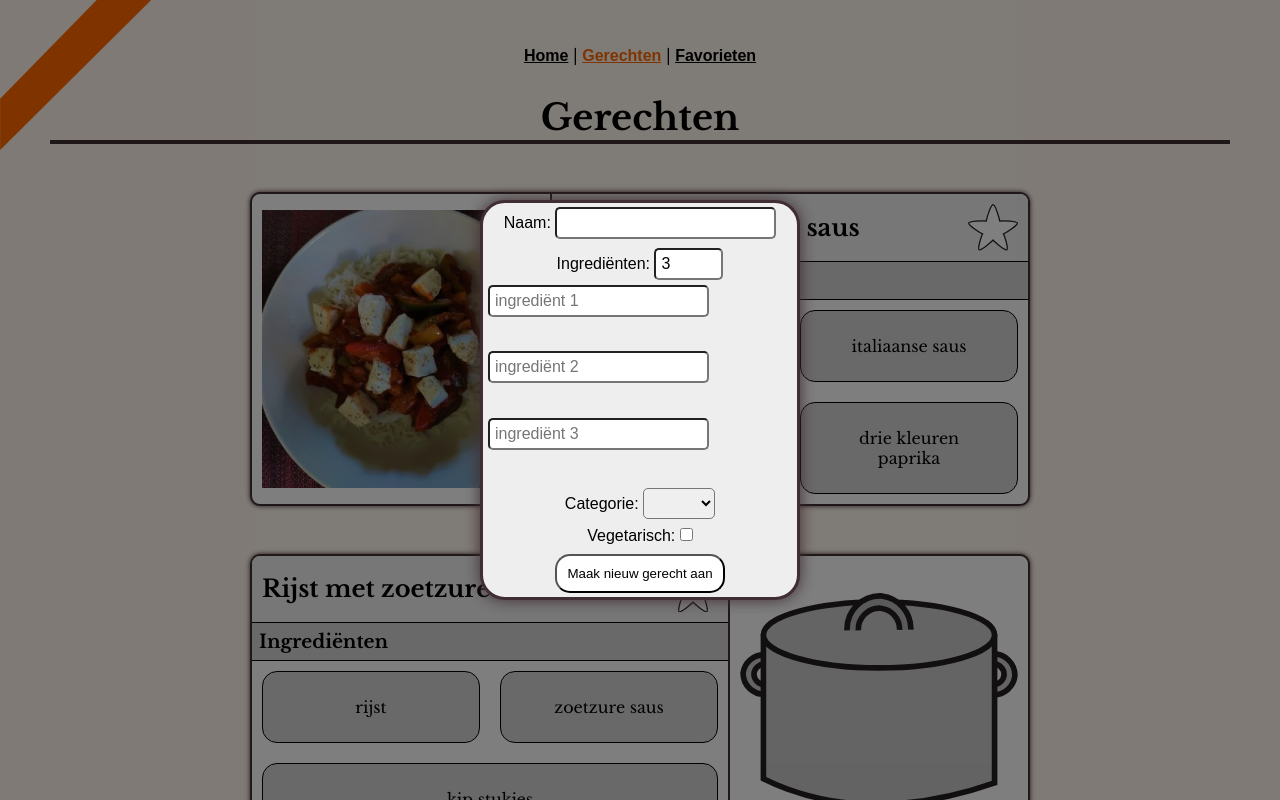
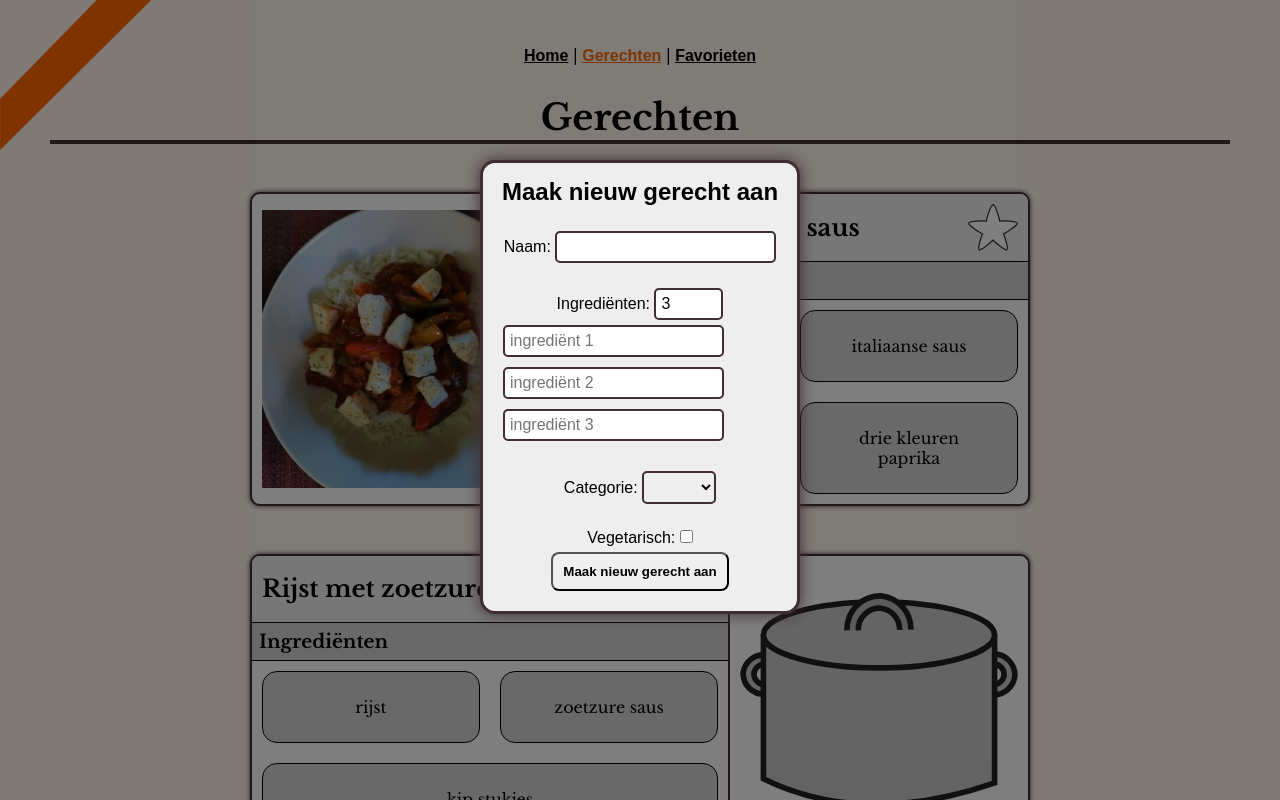
Before and after one commit to NatanVBraeckel/PDP_project, a Vue app: page /gerechten in a window 1280 px wide. Both pictures are taken after a click on the button "Nieuw Gerecht". Shown: the top 800 px of the page. Built offline with nearby package versions, Linux system fonts and the light colour scheme.

Commit message:
nieuwGerecht component opgeschoond

```diff
--- a/src/components/GerechtenLus.vue
+++ b/src/components/GerechtenLus.vue
@@ -150,16 +150,12 @@ svg {
   fill:#fff;
 }
 .b{
-  stroke:#231f20;stroke-miterlimit:10;
+  stroke:#402E32;stroke-miterlimit:10;
 }
 
 .favorite {
   .a,.b{
     fill:#fcff5f;
   }
-  .b{
-    stroke:#231f20;
-    stroke-miterlimit:10;
-  }
 }
 </style>
--- a/src/components/NieuwGerecht.vue
+++ b/src/components/NieuwGerecht.vue
@@ -1,25 +1,24 @@
 <template>
   <div class="backdrop" v-if="showNieuwGerecht" @click.self="nieuwGerechtOff">
     <div class="nieuwGerecht">
+      <h2>Maak nieuw gerecht aan</h2>
 
-      <div>
+      <section>
         <label for="naam">Naam: </label>
         <input type="text" id="naam" v-model="naamNieuwGerecht">
-      </div>
+      </section>
 
 
-      <div>
-        <div class="counter">
+        <section>
           <label for="aantal">Ingrediënten: </label>
-          <input type="number" id="aantal" min="0" max="10" v-model="aantalIngr">
-        </div>
+          <input type="number" id="aantal" min="1" max="10" v-model="aantalIngr">
+        </section>
         <div class="ingr-list">
             <input v-for="n in parseInt(aantalIngr)" :key="n" type="text" v-model="nieuweIngredienten[n - 1]" id="ingrVakje" :placeholder="'ingrediënt ' + n">
         </div>
-      </div>
 
 
-      <div>
+      <section>
         <p>
           Categorie:
           <select name="categorie" id="categorie" v-model="categorieNieuwGerecht">
@@ -27,12 +26,12 @@
             <option value="pasta">pasta</option>
           </select>
         </p>
-      </div>
+      </section>
 
-      <div>
+      <section>
         <label for="veg">Vegetarisch: </label>
         <input type="checkbox" v-model="isNieuwGerechtVeggie" id="veg">
-      </div>
+      </section>
 
       <button @click="voegNieuwGerechtToe">Maak nieuw gerecht aan</button>
     </div>
@@ -89,40 +88,44 @@ export default {
 .nieuwGerecht {
   font-family: sans-serif;
   background-color: #eee;
-  width: 25%;
-  height: 50%;
-  margin: 25vh auto;
-  border-radius: 25px;
+  width: 25vw;
+  max-height: 75vh;
+  margin: 20vh auto;
+  padding: 15px;
+  border-radius: 15px;
   border: 3px solid #402E32;
   box-shadow: 0 0 15px #402E32;
-  display: flex;
-  flex-direction: column;
-  justify-content: space-around;
+
+  h2 {
+    margin-bottom: 15px;
+  }
 
   button {
-    border-radius: 15px;
+    border-radius: 8px;
     padding: 10px;
-    background-color: #fff;
+    top: -10px;
     cursor: pointer;
-    transition: background-color 0.25s, color 0.25s;
-    margin: 0 auto;
+    font-weight: bold;
+    margin: 5px;
     &:hover {
-      background-color: #444;
-      color: #fff;
+      border-color: #FF6900;
+      box-shadow: 0 0 5px #FF6900;
     }
+  }
+  section {
+    margin-top: 25px;
   }
 
   input, select {
     padding: 5px;
+    border: 2px solid #402E32;
     border-radius: 5px;
     font-size: 1em;
   }
 
   .ingr-list {
-    height: 200px;
     display: flex;
     flex-wrap: wrap;
-    align-items: start;
     input {
       flex: 0 1 calc(50% - 10px);
       margin: 5px;
```
